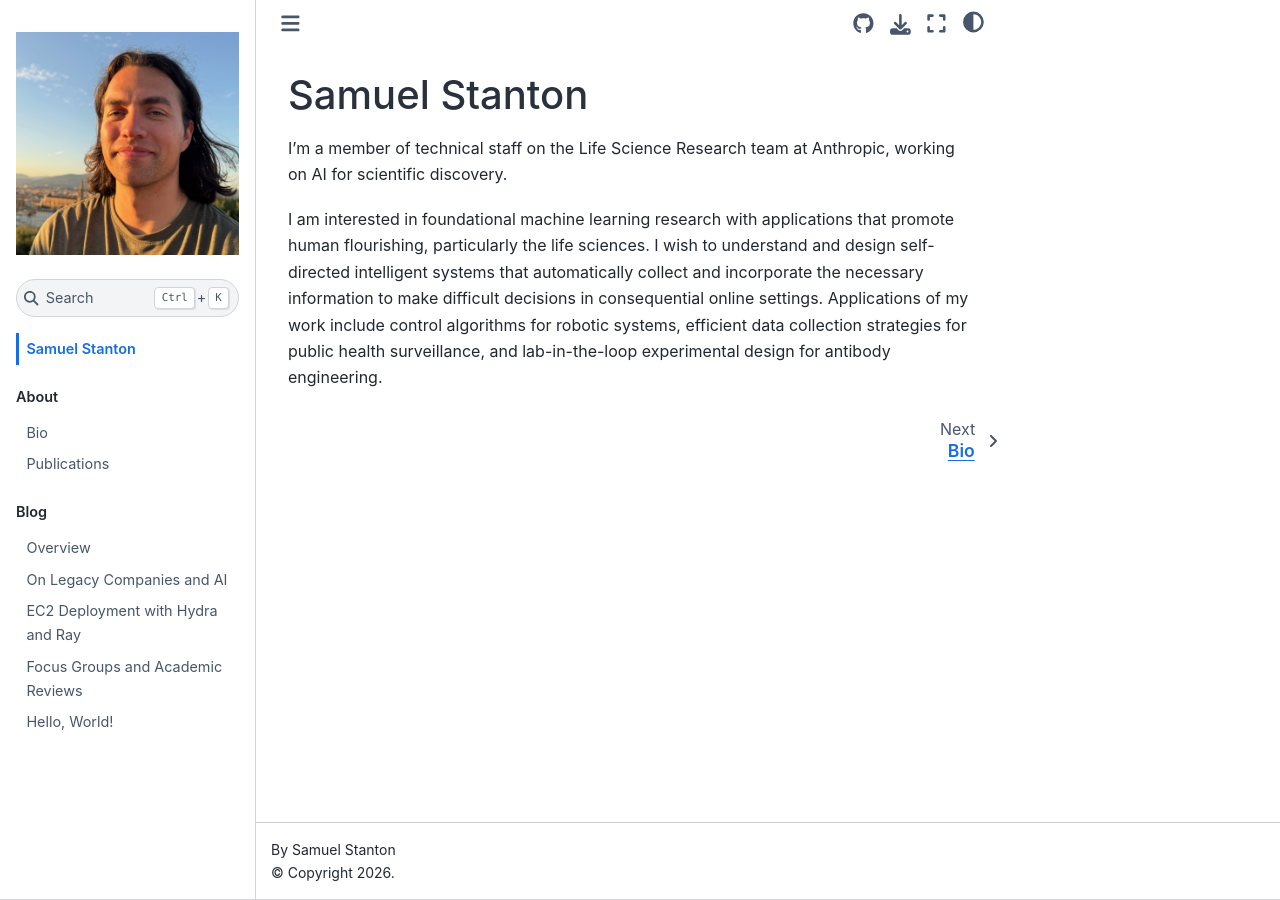
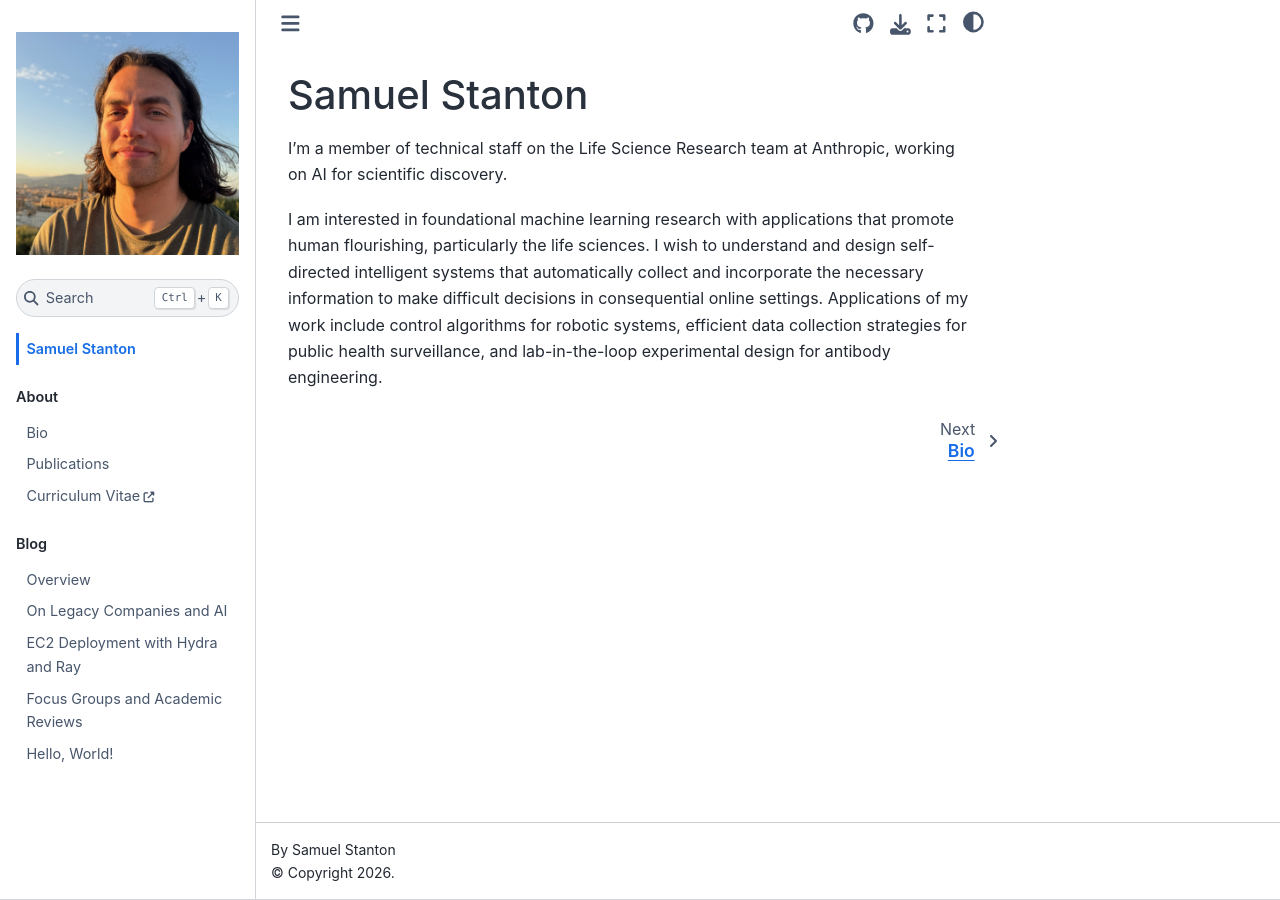
Before and after one commit to samuelstanton/samuelstanton.github.io, a Jupyter Book: the page built from index.md, in a window 1280 px wide. Built offline with Jupyter Book 1.0.4 settings and Sphinx 7.4.7 and the Sphinx Book theme 1.1.4, drawn with Linux system fonts in a browser that asks for light colours; comment, search, counter and statistics services are not loaded.

Commit message:
Add Curriculum Vitae link to sidebar
The extra_navbar setting isn't supported by the current theme, so the
CV link never rendered. Replace it with a TOC url entry under About.

Co-Authored-By: Claude Opus 5.5 <noreply@anthropic.com>

```diff
--- a/_config.yml
+++ b/_config.yml
@@ -36,8 +36,6 @@ html:
   use_repository_button: true
   use_edit_page_button: false
   favicon: files/favicon.ico
-  extra_navbar: |
-    <a href="files/samuel_stanton_cv.pdf">Curriculum Vitae</a>
 
 # Enable math rendering
 parse:
--- a/_toc.yml
+++ b/_toc.yml
@@ -7,6 +7,8 @@ parts:
     chapters:
       - file: bio
       - file: pubs
+      - url: https://samuelstanton.github.io/samuel_stanton_cv.pdf
+        title: Curriculum Vitae
   - caption: Blog
     chapters:
       - file: blog/index
```
